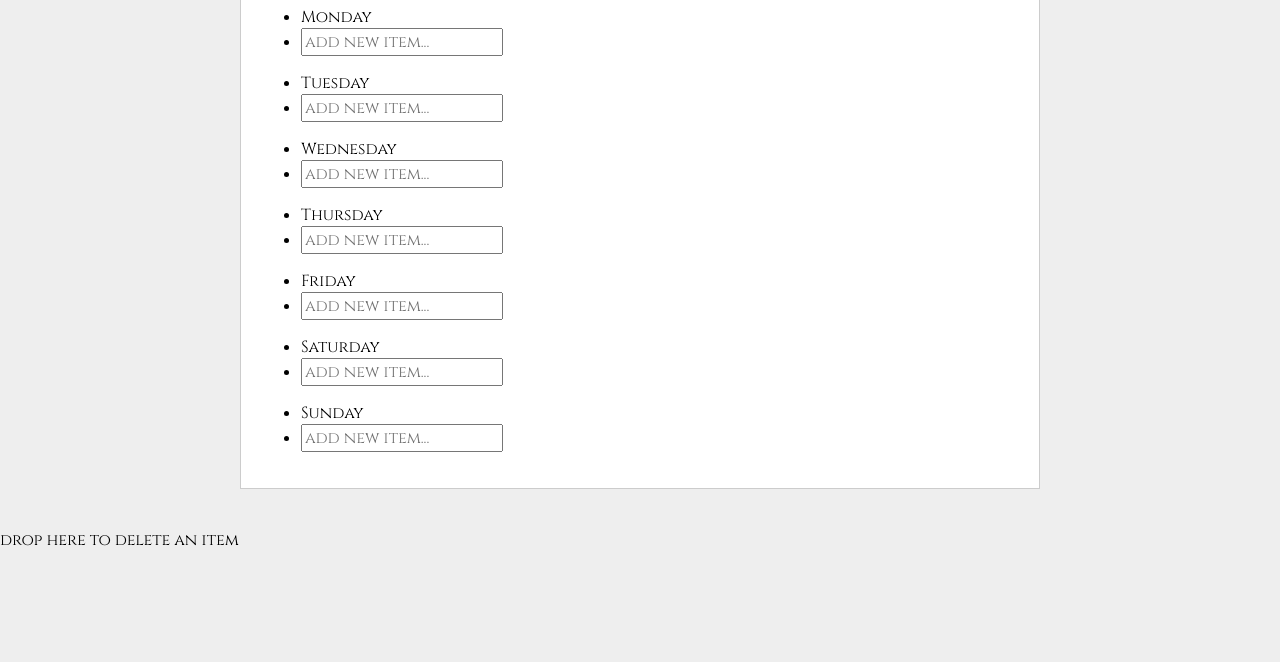
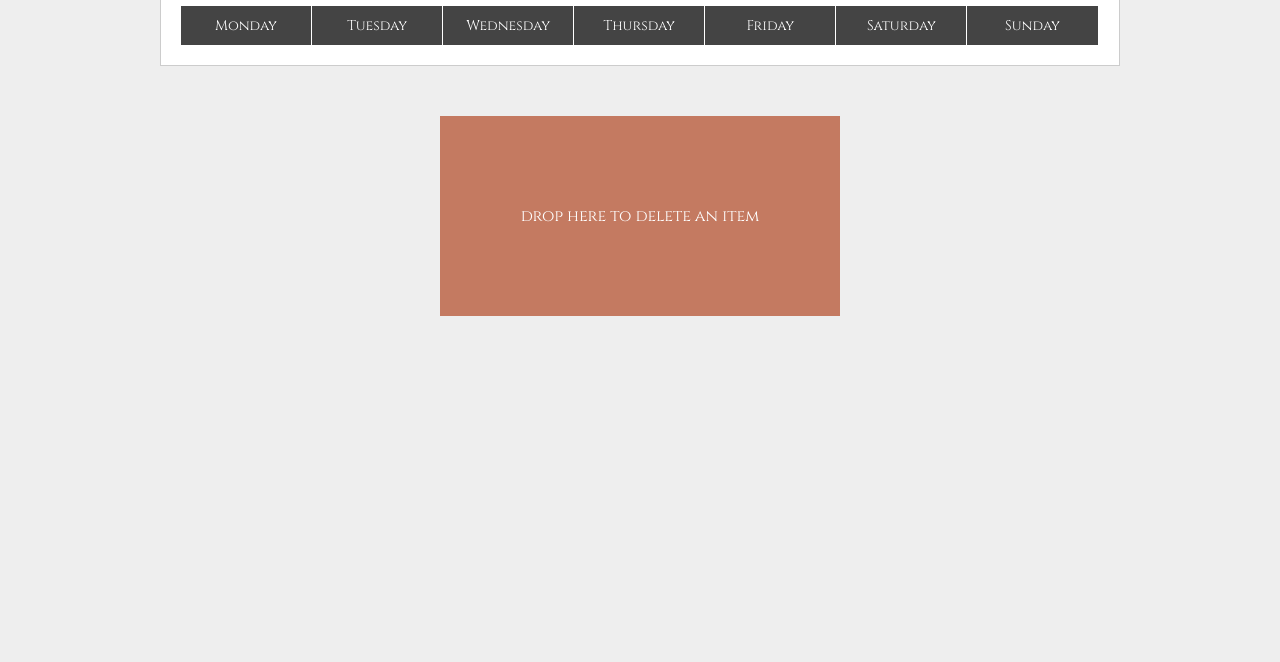
Before and after one commit to trish-codes/jqUI-todolist, a plain HTML site: page index.html in a window 1280 px wide. Shown: the part 138-800 px from the top of the page. Drawn offline with nearby package versions, Linux system fonts and the light colour scheme.

Commit message:
list vertical/positioning created and fixed

```diff
--- a/css/styles.css
+++ b/css/styles.css
@@ -41,3 +41,128 @@ h1{
     cursor: pointer;
     display: inline-block;
 }
+
+#droppable {
+    background: #222;
+    border: solid 2px #000;
+    height: 300px;
+    width: 400px;
+    line-height: 300px;
+    text-align: center;
+    color: white;
+    margin: 40px auto;
+}
+ul {
+    width: 48%;
+    float: left;
+    margin: 0;
+    padding: 0 1%;
+    list-style: none;
+}
+
+ul li {
+    background: #eee;
+    padding: 10px;
+    margin: 2px 0;
+    border: solid 1px #ccc;
+}
+
+ul li:hover {
+    background: #ddd;
+    border-color: #aaa;
+    cursor: pointer;
+}
+
+ul li:active {
+    transform: rotate(2deg);
+    background: #ccc;
+    border-color: #999;
+    box-shadow: 0 10px -4px #111;
+}
+
+
+/* ---------
+   TODO LIST
+   --------- */
+
+#todoListWrapper {
+    width: 960px;
+    text-align: center;
+}
+
+#todoList:after {
+    clear: both;
+    display: table;
+    content: "";
+}
+
+#todoList ul {
+    width: 14.28%;
+    margin: 0;
+    padding: 0;
+    position: relative;
+}
+
+#todoList li {
+    background: none;
+    padding: 5px;
+    border: none;
+    margin: 0;
+    text-align: left;
+    font-size: 12px;
+}
+
+#todoList li:hover {
+    background: #eee;
+}
+
+#todoList li.listTitle {
+    background: #444;
+    color: white;
+    padding: 10px;
+    text-align: center;
+    border-right: solid 1px white;
+    font-size: 14px;
+}
+
+#todoList li.listTitle:hover,
+#todoList li.listTitle:active {
+    cursor: default;
+    transform: none;
+}
+
+#todoList .emptySpace {
+    background: #fc3;
+    border: dashed 1px #777;
+    height: 10px;
+}
+
+#todoList li.addItem {
+    display: none;
+    position: absolute;
+    top: 0;
+    background: none;
+}
+
+#todoList ul:hover li.addItem {
+    display: block;
+}
+
+#todoList li.addItem input {
+    width: 100%;
+    padding: 4px;
+}
+
+#todoList li.addItem:active {
+    transform: none;
+}
+
+#trash {
+    background: rgba(178, 73, 38, 0.7);
+    color: white;
+    height: 200px;
+    width: 400px;
+    margin: 50px auto 0;
+    line-height: 200px;
+    text-align: center;
+}
```
